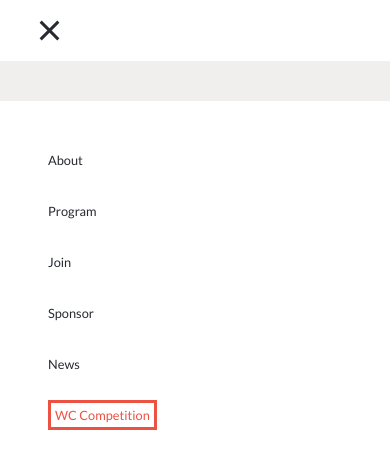
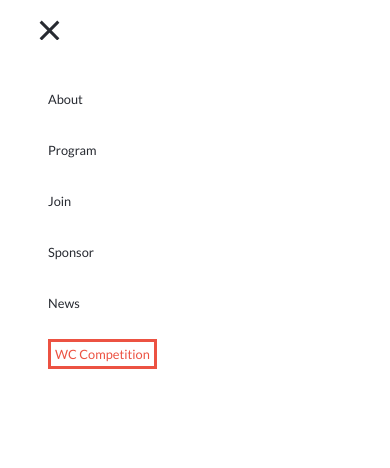
Before and after one commit to Rachelwebdev/World-Chef-Capstone-project, a website: page index.html in a window 390 px wide. Both pictures are taken after a click on the element 195 px from the left and 30 px from the top of the page. Drawn offline with Linux system fonts and the light colour scheme.

Commit message:
Edit hamburger menu positioning

```diff
--- a/mobile.css
+++ b/mobile.css
@@ -100,7 +100,7 @@ ul li a:hover {
   height: 100%;
   position: absolute;
   right: 0;
-  top: 12%;
+  top: 40px;
   width: 100%;
   display: none;
 }
```
